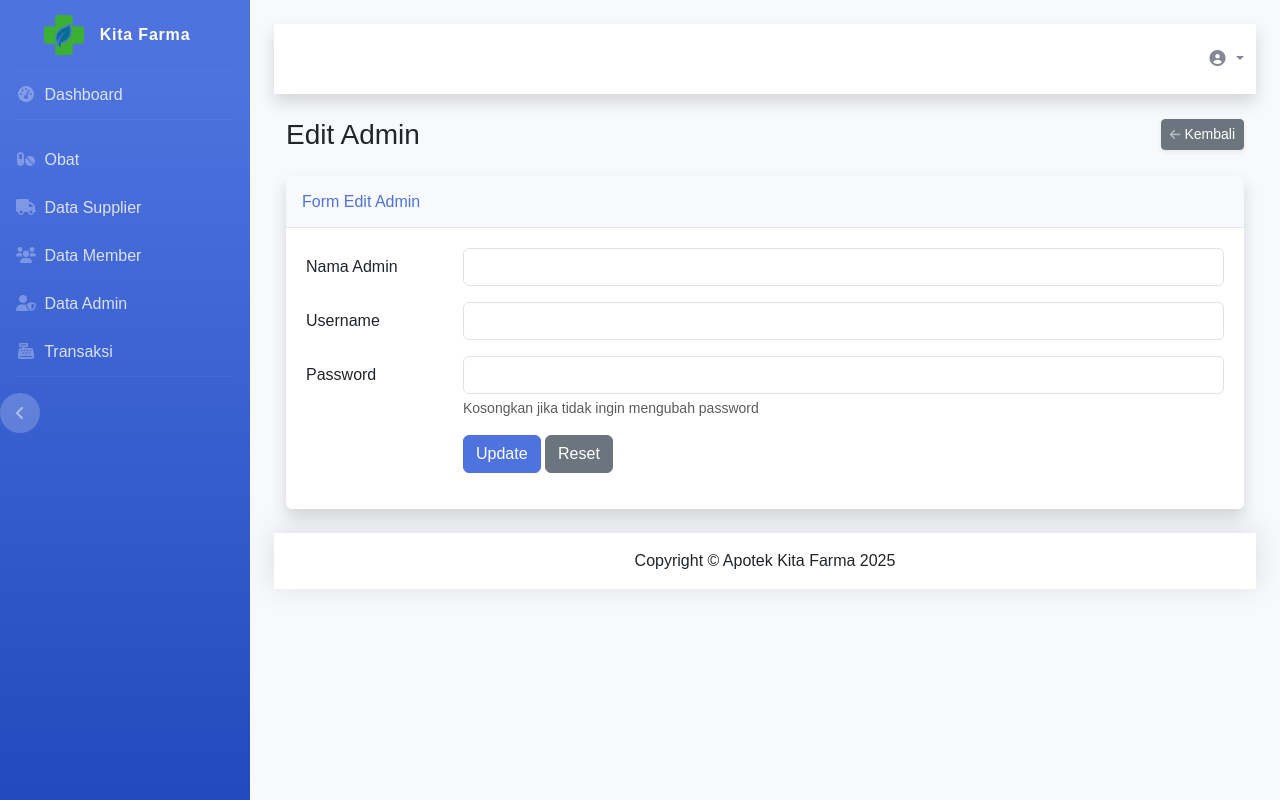
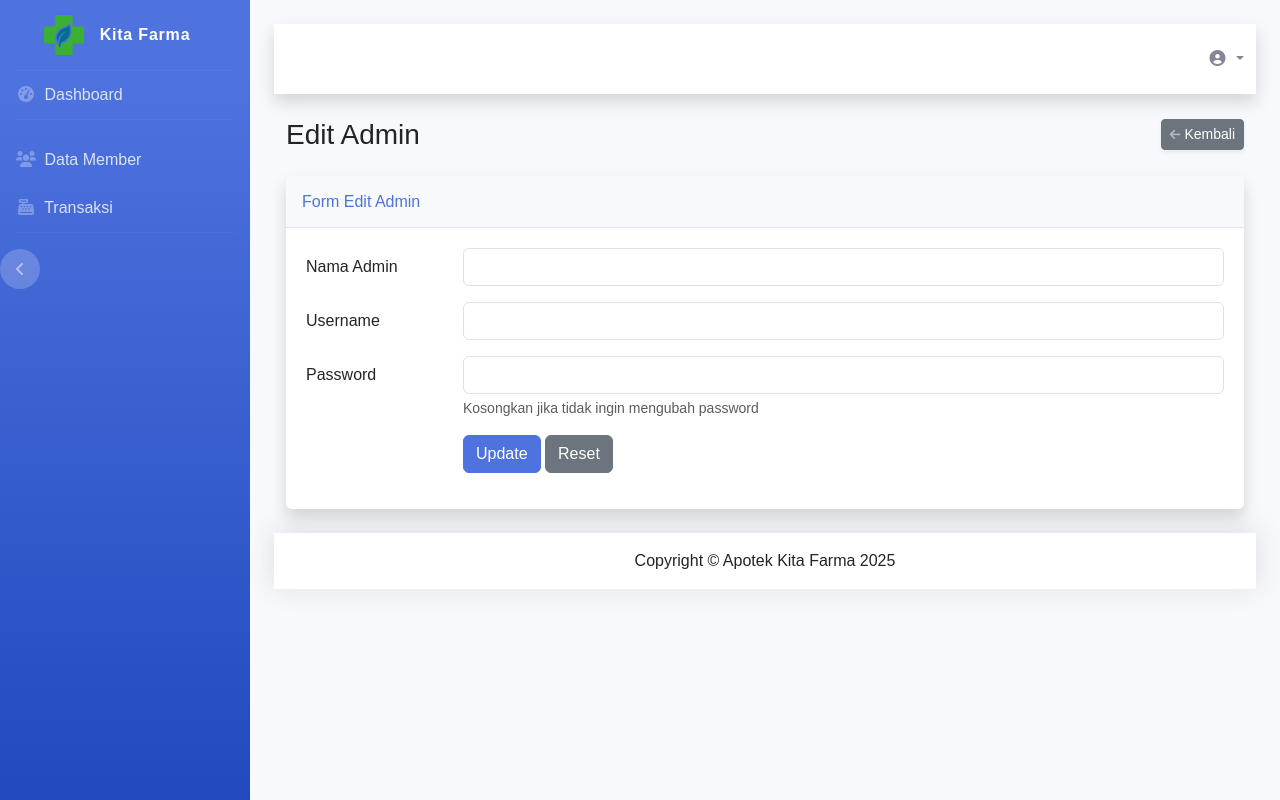
Before and after one commit to NaufalNurFahriza/Apotik_Project, a CodeIgniter 4 app: template app/Views/admin/edit.php in a window 1280 px wide. Run offline with PHP 8.4 and a stand-in for CodeIgniter, Linux system fonts and the light colour scheme; the template is opened without the code that fills it, so the values that code supplies are empty; some libraries are stand-ins or nearby versions.

Commit message:
update role pemilik

```diff
--- a/app/Views/layout/template.php
+++ b/app/Views/layout/template.php
@@ -502,6 +502,7 @@
         <hr class="sidebar-divider my-0">
 
         <ul class="nav flex-column">
+            <!-- Dashboard - Visible to all -->
             <li class="nav-item <?= uri_string() == 'dashboard' ? 'active' : ''; ?>">
                 <a class="nav-link" href="<?= base_url('dashboard'); ?>">
                     <i class="fas fa-fw fa-tachometer-alt"></i>
@@ -511,6 +512,8 @@
 
             <hr class="sidebar-divider">
 
+            <!-- Obat - Only visible to pemilik -->
+            <?php if (session()->get('role') === 'pemilik'): ?>
             <li class="nav-item <?= strpos(uri_string(), 'obat') !== false ? 'active' : ''; ?>">
                 <a class="nav-link collapsed" href="#" data-bs-toggle="collapse" data-bs-target="#collapseObat">
                     <i class="fas fa-fw fa-pills"></i>
@@ -524,13 +527,16 @@
                 </div>
             </li>
 
+            <!-- Supplier - Only visible to pemilik -->
             <li class="nav-item <?= strpos(uri_string(), 'supplier') !== false ? 'active' : ''; ?>">
                 <a class="nav-link" href="<?= base_url('supplier'); ?>">
                     <i class="fas fa-fw fa-truck"></i>
                     <span>Data Supplier</span>
                 </a>
             </li>
+            <?php endif; ?>
 
+            <!-- Member - Visible to all -->
             <li class="nav-item <?= strpos(uri_string(), 'member') !== false ? 'active' : ''; ?>">
                 <a class="nav-link" href="<?= base_url('member'); ?>">
                     <i class="fas fa-fw fa-users"></i>
@@ -538,13 +544,7 @@
                 </a>
             </li>
 
-            <li class="nav-item <?= strpos(uri_string(), 'admin') !== false ? 'active' : ''; ?>">
-                <a class="nav-link" href="<?= base_url('admin'); ?>">
-                    <i class="fas fa-fw fa-user-shield"></i>
-                    <span>Data Admin</span>
-                </a>
-            </li>
-
+            <!-- Transaksi - Visible to all but with different options -->
             <li class="nav-item <?= strpos(uri_string(), 'transaksi') !== false ? 'active' : ''; ?>">
                 <a class="nav-link collapsed" href="#" data-bs-toggle="collapse" data-bs-target="#collapseTransaksi">
                     <i class="fas fa-fw fa-cash-register"></i>
@@ -554,7 +554,9 @@
                     <div class="bg-white py-2 collapse-inner rounded">
                         <a class="collapse-item" href="<?= base_url('transaksi'); ?>">Data Transaksi</a>
                         <a class="collapse-item" href="<?= base_url('transaksi/tambah'); ?>">Tambah Transaksi</a>
+                        <?php if (session()->get('role') === 'pemilik'): ?>
                         <a class="collapse-item" href="<?= base_url('transaksi/beliDariSupplier'); ?>">Beli dari Supplier</a>
+                        <?php endif; ?>
                     </div>
                 </div>
             </li>
@@ -585,7 +587,10 @@
                 <!-- Nav Item - User Information -->
                 <li class="nav-item dropdown no-arrow">
                     <a class="nav-link dropdown-toggle" href="#" id="userDropdown" role="button" data-bs-toggle="dropdown" aria-expanded="false">
-                        <span class="mr-2 d-none d-lg-inline text-gray-600 small"><?= session()->get('nama_admin'); ?></span>
+                        <span class="mr-2 d-none d-lg-inline text-gray-600 small">
+                            <?= session()->get('nama_admin'); ?>
+                            <span class="badge bg-primary"><?= ucfirst(session()->get('role')); ?></span>
+                        </span>
                         <i class="fas fa-user-circle fa-fw"></i>
                     </a>
                     <!-- Dropdown - User Information -->
@@ -621,8 +626,6 @@
                 <div class="modal-header">
                     <h5 class="modal-title" id="exampleModalLabel">Yakin ingin keluar?</h5>
                     <button type="button" class="btn-close" data-bs-dismiss="modal" aria-label="Close"></button>
-                </div>
-                <div class="modal-body">  aria-label="Close"></button>
                 </div>
                 <div class="modal-body">
                     Pilih "Logout" di bawah jika Anda siap untuk mengakhiri sesi Anda saat ini.
```
Also changed, not shown: database/apotek_db_new.sql (+4 -7 lines).
